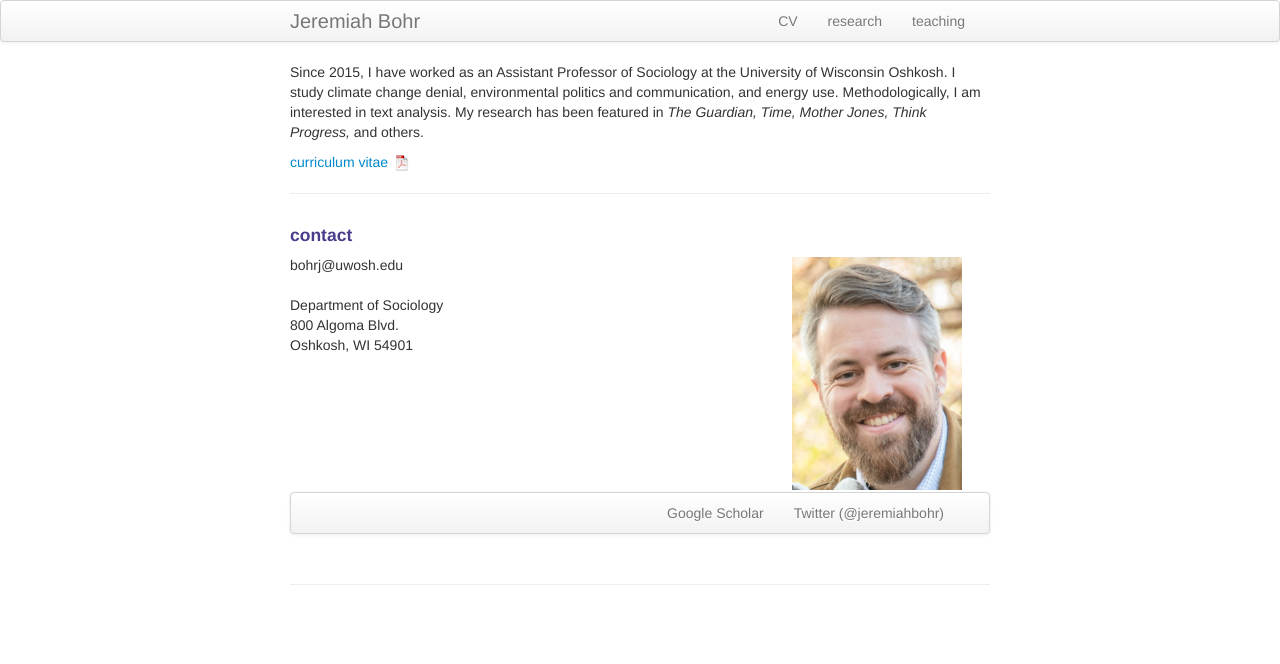
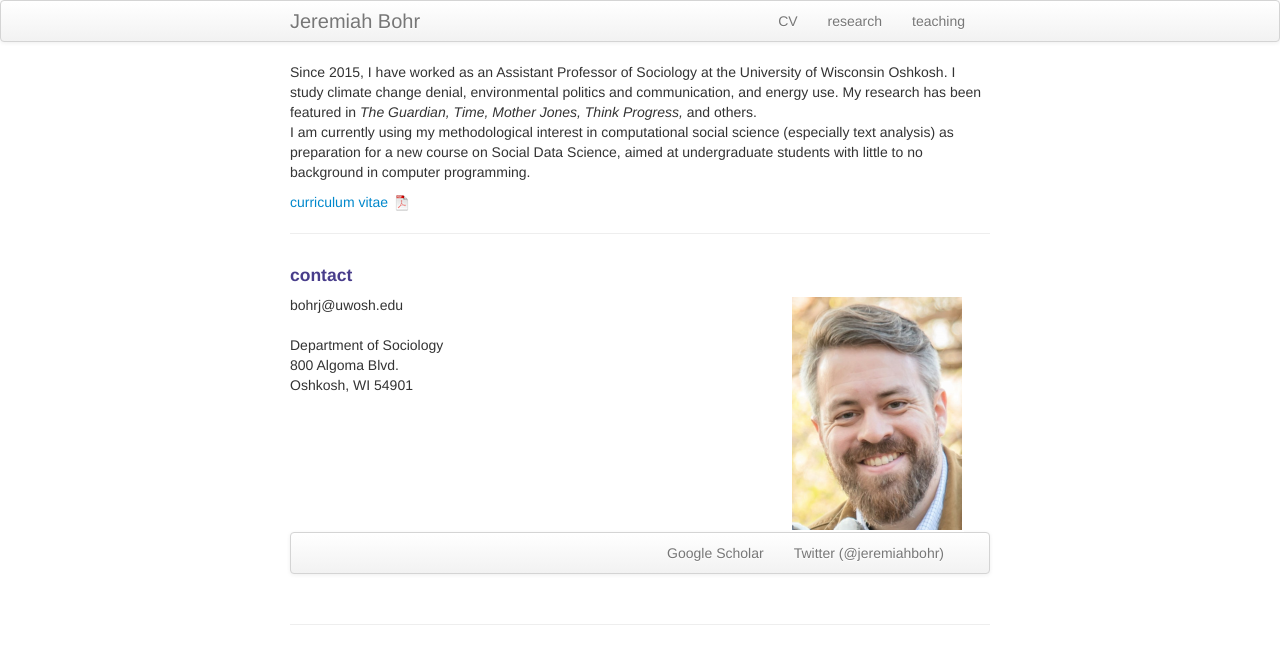
Before and after one commit to jeremiahbohr/jeremiahbohr.github.io, a Jekyll site: the page built from index.md, in a window 1280 px wide. Shown: the top 664 px of the page. Built offline with Jekyll 4.4.1, drawn with Linux system fonts in a browser that asks for light colours.

Commit message:
update my website

```diff
--- a/index.md
+++ b/index.md
@@ -4,7 +4,9 @@ title: Jeremiah Bohr
 description: Jeremiah Bohr is an Assistant Professor of Sociology at the University of Wisconsin Oshkosh.
 keywords: Jeremiah, Bohr, sociology, environmental, climate, denial, energy, computational, University, Wisconsin, Oshkosh
 ---
-Since 2015, I have worked as an Assistant Professor of Sociology at the University of Wisconsin Oshkosh. I study climate change denial, environmental politics and communication, and energy use. Methodologically, I am interested in text analysis. My research has been featured in <i>The Guardian, Time, Mother Jones, Think Progress,</i> and others.
+Since 2015, I have worked as an Assistant Professor of Sociology at the University of Wisconsin Oshkosh. I study climate change denial, environmental politics and communication, and energy use. My research has been featured in <i>The Guardian, Time, Mother Jones, Think Progress,</i> and others.
+<br/>
+I am currently using my methodological interest in computational social science (especially text analysis) as preparation for a new course on Social Data Science, aimed at undergraduate students with little to no background in computer programming.
 
 [curriculum vitae ![CV as pdf]({{ BASE_PATH }}/pages/icons16/pdf-icon.png)]({{ BASE_PATH }}/assets/CV.pdf)<br/>
 
```
